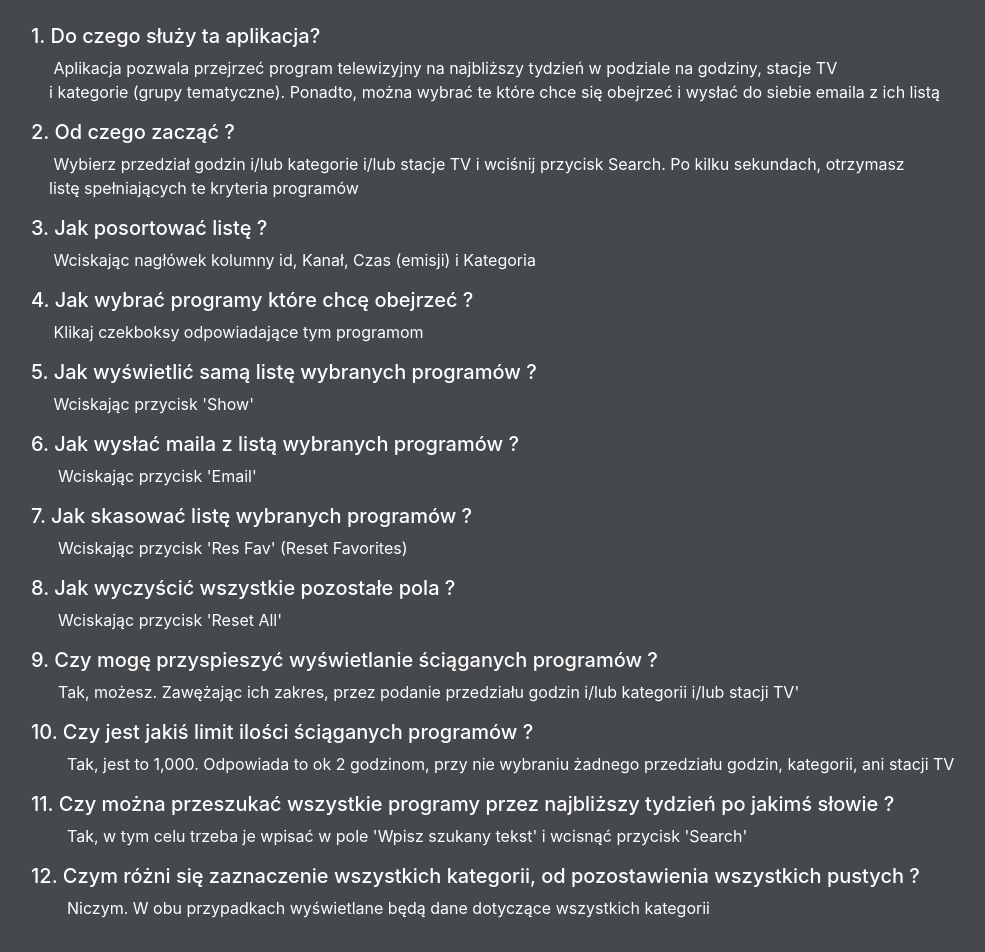
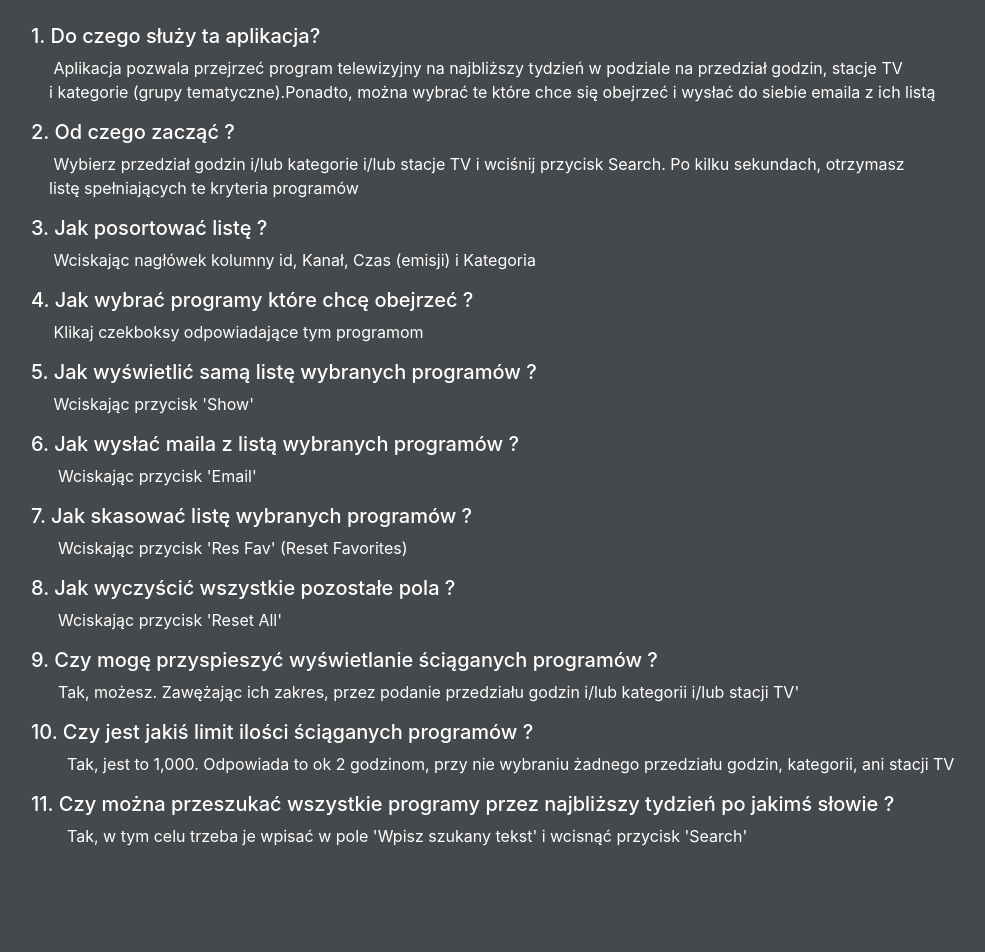
Before and after one commit to nabu1/tvui-nowy, a Vue app: page /about in a window 1280 px wide. Shown: the part 69-1021 px from the top of the page, without its empty margins (54-1039 px from the left). After the commit the page ends 949 px from the top, so only its background shows below. Built offline with nearby package versions, Linux system fonts and the light colour scheme.

Commit message:
Revert "WiP cd"
This reverts commit 4a7e034b00bceb57d124a8d027766aee1e36963a.

```diff
--- a/src/components/About/About.html
+++ b/src/components/About/About.html
@@ -12,8 +12,8 @@
       <b-col>
         <h5>1. Do czego służy ta aplikacja? </h5>
         <p>&nbsp&nbsp&nbsp&nbsp&nbspAplikacja pozwala przejrzeć program telewizyjny
-           na najbliższy tydzień w podziale na godziny, stacje TV<br>
-           &nbsp&nbsp&nbsp&nbspi kategorie (grupy tematyczne). Ponadto, można wybrać te które chce się obejrzeć
+           na najbliższy tydzień w podziale na przedział godzin, stacje TV<br>
+           &nbsp&nbsp&nbsp&nbspi kategorie (grupy tematyczne).Ponadto, można wybrać te które chce się obejrzeć
            i wysłać do siebie emaila z ich listą</p>
 
         <h5>2. Od czego zacząć ?</h5>
@@ -52,9 +52,6 @@
         <p>&nbsp&nbsp&nbsp&nbsp&nbsp&nbsp&nbsp&nbspTak, w tym celu trzeba je wpisać w pole 'Wpisz szukany tekst'
            i wcisnąć przycisk 'Search'</p>
 
-        <h5>12. Czym różni się zaznaczenie wszystkich kategorii, od pozostawienia wszystkich pustych ?</h5>
-        <p>&nbsp&nbsp&nbsp&nbsp&nbsp&nbsp&nbsp&nbspNiczym. W obu przypadkach wyświetlane będą dane dotyczące wszystkich kategorii</p>
-
       </b-col>
     </b-row>
 
--- a/src/components/Table/Table.vue
+++ b/src/components/Table/Table.vue
@@ -8,6 +8,10 @@ const selectedPrograms = new Set()
 export default {
   computed: {
     items() {
+      console.log('getters.getCategoryFiltered = ', this.$store.getters.getCategoryFiltered)
+      console.log('typeof getters.getCategoryFiltered = ', typeof this.$store.getters.getCategoryFiltered)
+      console.log('isArray getters.getCategoryFiltered = ', Array.isArray(this.$store.getters.getCategoryFiltered))
+      console.log('getters.getCategoryFiltered.length = ', this.$store.getters.getCategoryFiltered.length)
       return (this.$store.getters.getCategoryFiltered.length && this.$store.getters.getCategoryFiltered) ||  this.$store.getters.getTodaysPrograms
     },
     fields() {
--- a/src/services/helpers.js
+++ b/src/services/helpers.js
@@ -34,16 +34,3 @@ export const endHours = startHour => {
   }
   return hours
 }
-
-export const email = text => {
-  const params = {
-    notes: text,
-  }
-
-  emailjs
-    .send('gmail', 'tv', params)
-    .then(res => {
-      console.log('SUCCESS!', res.status, res.text)
-    })
-    .catch(err => console.log('EMAIL FAILED:', err))
-}
```
